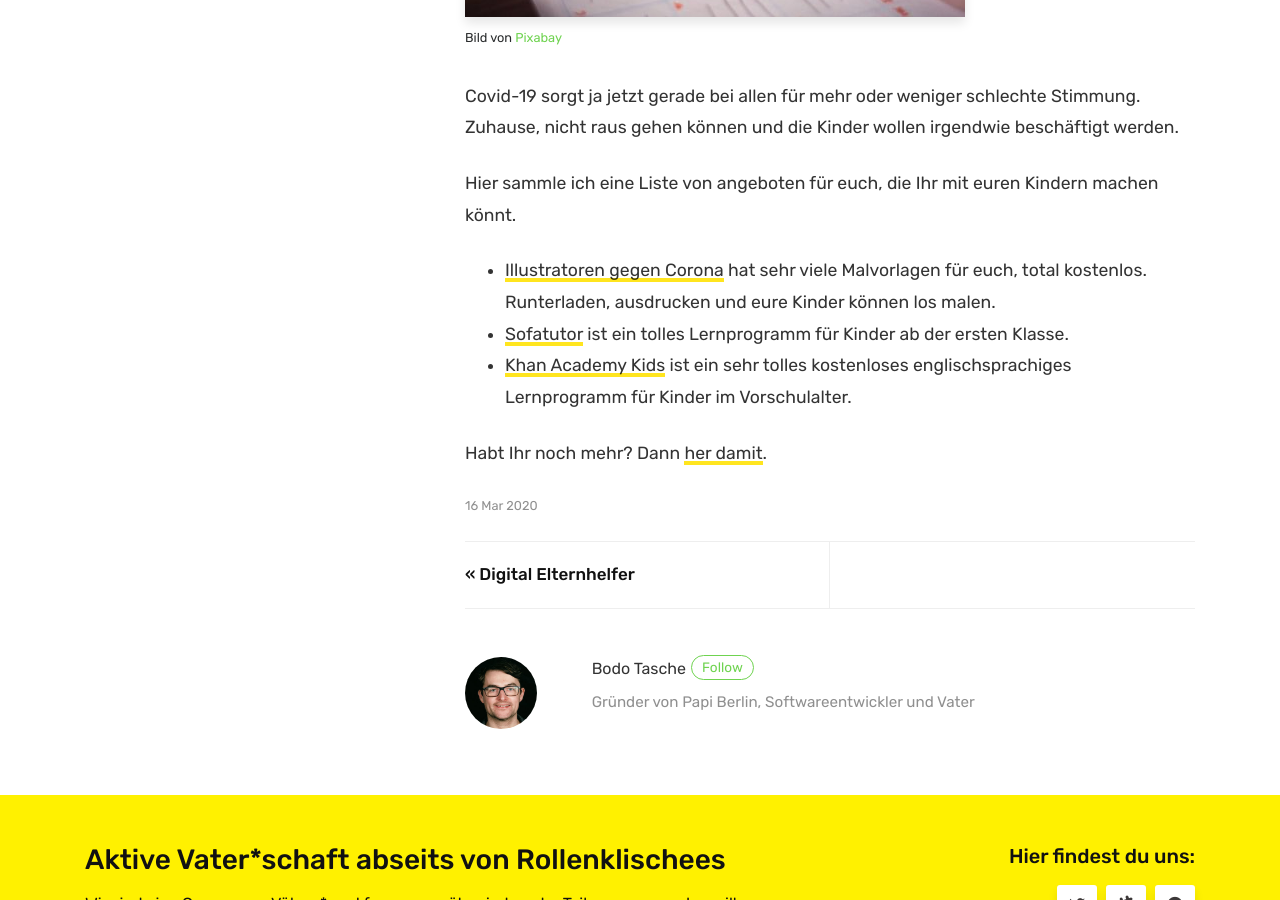
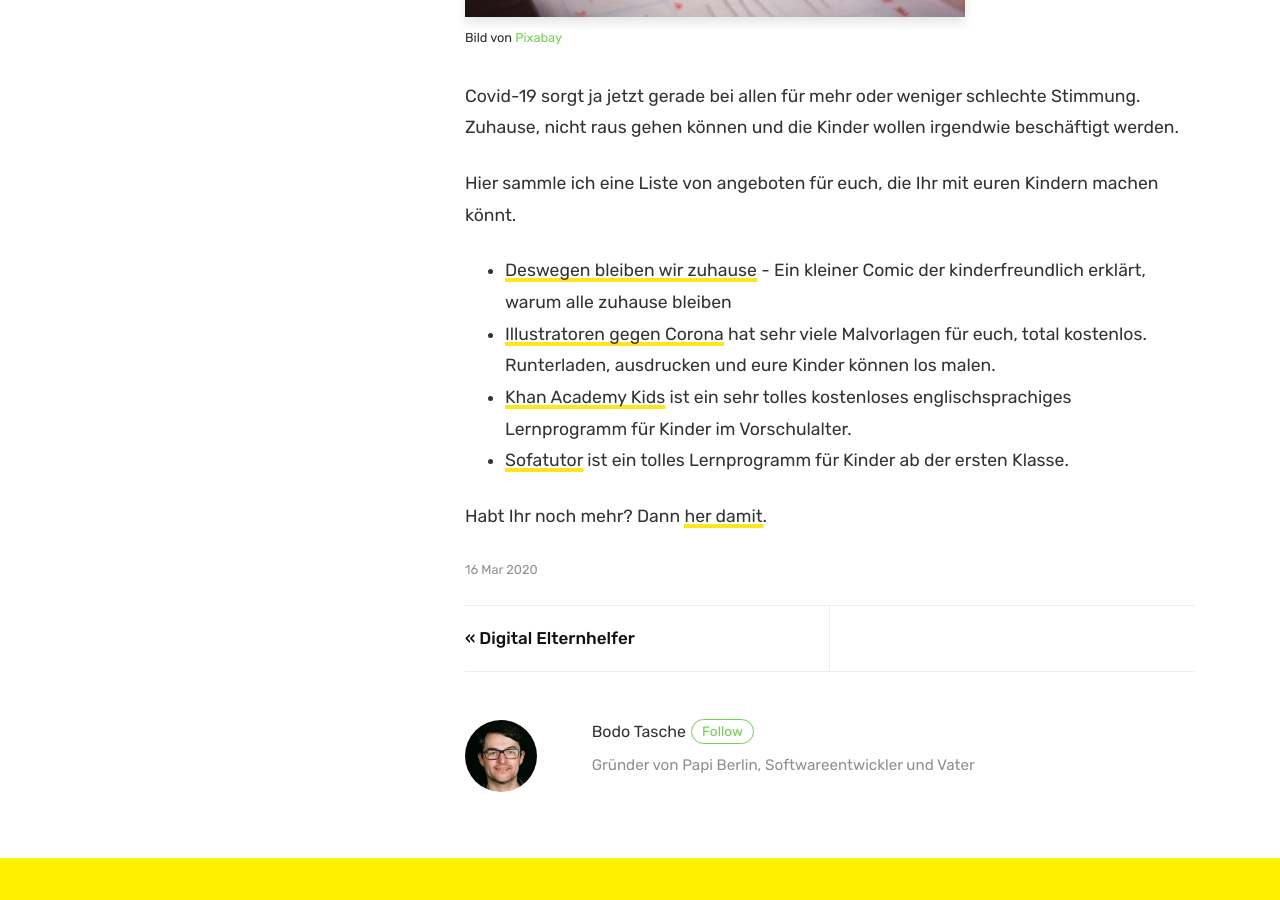
Before and after one commit to papiberlin/website, a Jekyll site: the page built from _posts/2020-03-16-corona-resources.md, in a window 1280 px wide and 900 px high, scrolled down 578 px. Built offline with Jekyll 4.4.1, drawn with Linux system fonts in a browser that asks for light colours.

Commit message:
added deswegen bleiben wir zuause

```diff
--- a/_posts/2020-03-16-corona-resources.md
+++ b/_posts/2020-03-16-corona-resources.md
@@ -12,8 +12,9 @@ Covid-19 sorgt ja jetzt gerade bei allen für mehr oder weniger schlechte Stimmu
 
 Hier sammle ich eine Liste von angeboten für euch, die Ihr mit euren Kindern machen könnt.
 
+* [Deswegen bleiben wir zuhause](https://www.instagram.com/p/B9weIRAoRMI/?igshid=phs4d7szuaj9) - Ein kleiner Comic der kinderfreundlich erklärt, warum alle zuhause bleiben
 * [Illustratoren gegen Corona](http://www.illustratoren-gegen-corona.de/) hat sehr viele Malvorlagen für euch, total kostenlos. Runterladen, ausdrucken und eure Kinder können los malen.
+* [Khan Academy Kids](https://learn.khanacademy.org/khan-academy-kids/) ist ein sehr tolles kostenloses englischsprachiges Lernprogramm für Kinder im Vorschulalter.
 * [Sofatutor](https://www.sofatutor.com/) ist ein tolles Lernprogramm für Kinder ab der ersten Klasse.
-* [Khan Academy Kids](https://learn.khanacademy.org/khan-academy-kids/) ist ein sehr tolles kostenloses englischsprachiges Lernprogramm für Kinder im Vorschulalter.
 
 Habt Ihr noch mehr? Dann [her damit](/contact).
```
